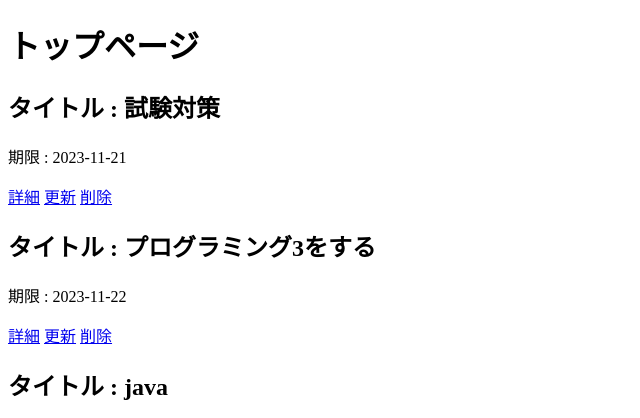
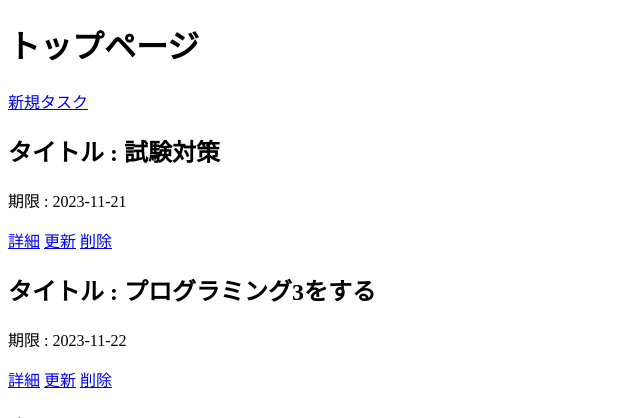
Before and after one commit to hiroya-takatsuchi/todo-app, a Flask app: page / in a window 1280 px wide. Shown: the top 418 px of the page, without its empty margins (0-640 px from the left). Run offline with Flask 3, Linux system fonts and the light colour scheme.

Commit message:
新規登場ボタン作成

```diff
--- a/templates/index.html
+++ b/templates/index.html
@@ -2,6 +2,7 @@
 
 {% block body %}
 <h1>トップページ</h1>
+<a href="/create" role="button">新規タスク</a>
 {% for post in posts %}
 <h2>タイトル : {{ post.title }}</h2>
 <p>期限 : {{post.due.date()}}</p>
```
Also changed, not shown: instance/todo.db.
